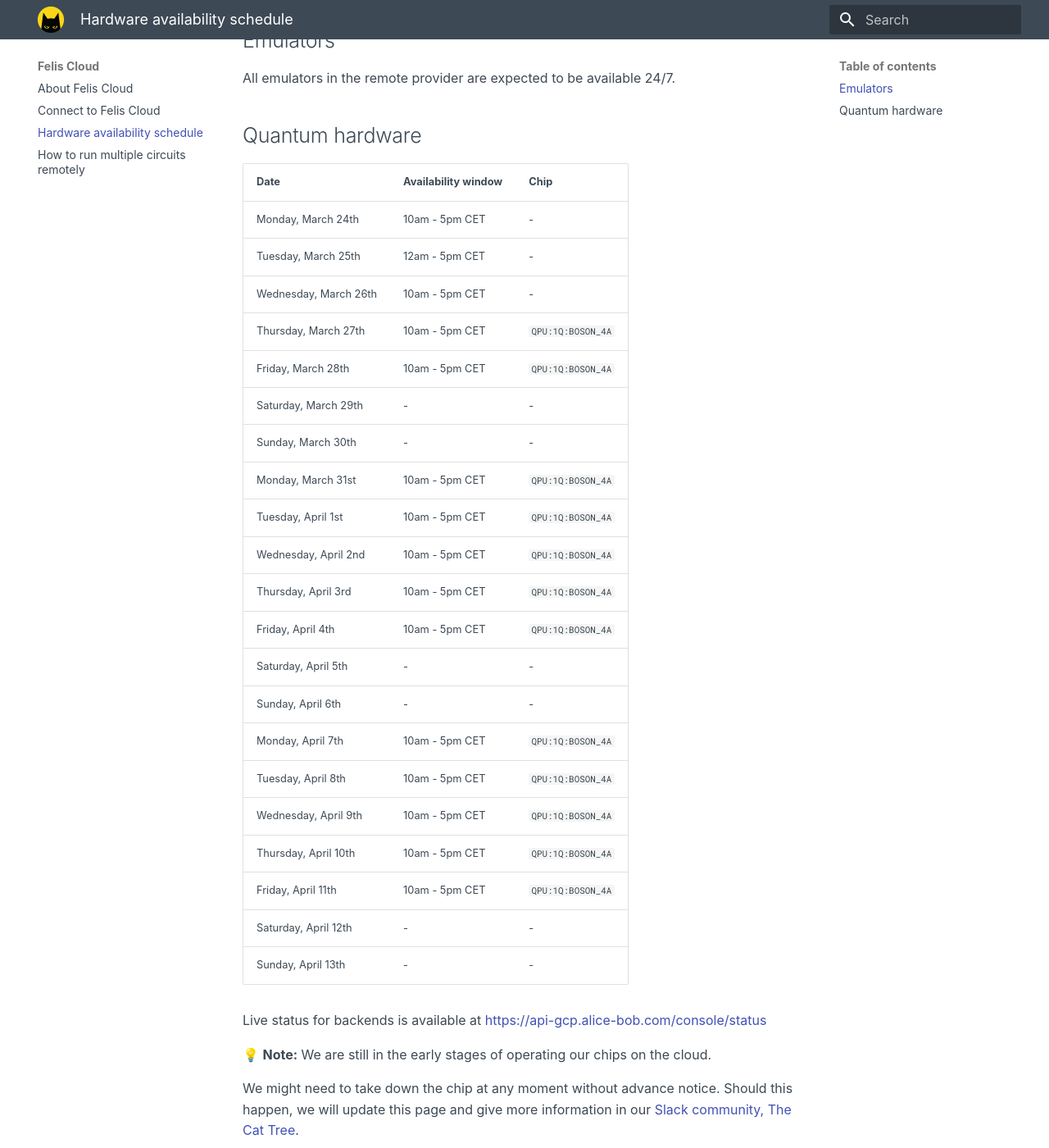
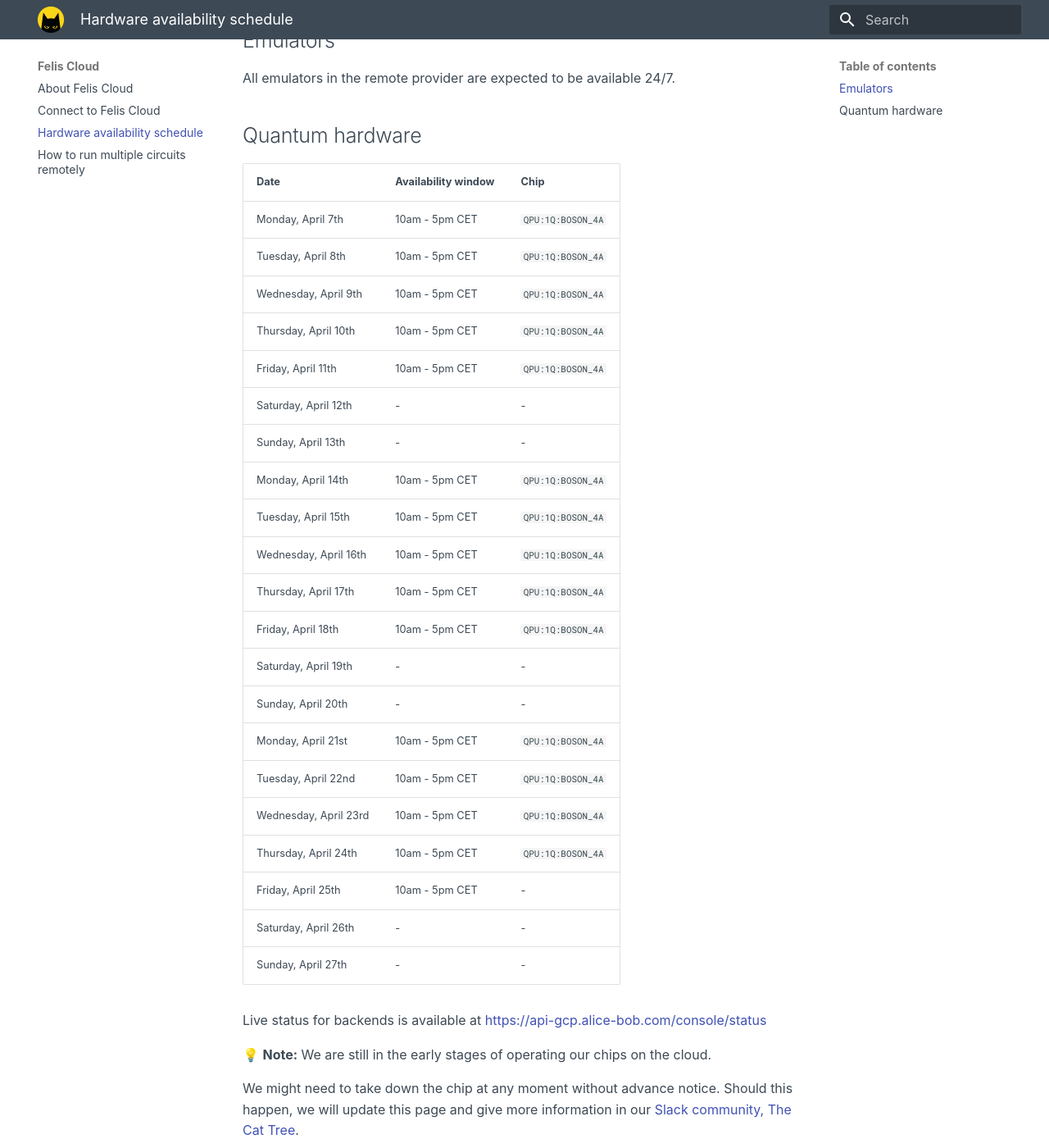
Before and after one commit to Alice-Bob-SW/felis, an MkDocs documentation site: the page built from docs/felis_cloud/hardware_availability_schedule.md, in a window 1280 px wide and 1400 px high, scrolled down 196 px. Shown: the whole window at 82% size. Built offline with MkDocs 1.6.1 and Material for MkDocs 9.7.7, drawn with Linux system fonts in a browser that asks for light colours.

Commit message:
Updated schedule

```diff
--- a/docs/felis_cloud/hardware_availability_schedule.md
+++ b/docs/felis_cloud/hardware_availability_schedule.md
@@ -8,20 +8,6 @@ All emulators in the remote provider are expected to be available 24/7.
 
 | Date | Availability window | Chip |
 | --- | --- | --- |
-| Monday, March 24th | 10am - 5pm CET | - |
-| Tuesday, March 25th | 12am - 5pm CET | - |
-| Wednesday, March 26th | 10am - 5pm CET | - |
-| Thursday, March 27th | 10am - 5pm CET | `QPU:1Q:BOSON_4A` |
-| Friday, March 28th | 10am - 5pm CET | `QPU:1Q:BOSON_4A` |
-| Saturday, March 29th | - | - |
-| Sunday, March 30th | - | - |
-| Monday, March 31st | 10am - 5pm CET | `QPU:1Q:BOSON_4A` |
-| Tuesday, April 1st | 10am - 5pm CET | `QPU:1Q:BOSON_4A` |
-| Wednesday, April 2nd | 10am - 5pm CET | `QPU:1Q:BOSON_4A` |
-| Thursday, April 3rd | 10am - 5pm CET | `QPU:1Q:BOSON_4A` |
-| Friday, April 4th | 10am - 5pm CET | `QPU:1Q:BOSON_4A` |
-| Saturday, April 5th | - | - |
-| Sunday, April 6th | - | - |
 | Monday, April 7th | 10am - 5pm CET | `QPU:1Q:BOSON_4A` |
 | Tuesday, April 8th | 10am - 5pm CET | `QPU:1Q:BOSON_4A` |
 | Wednesday, April 9th | 10am - 5pm CET | `QPU:1Q:BOSON_4A` |
@@ -29,6 +15,21 @@ All emulators in the remote provider are expected to be available 24/7.
 | Friday, April 11th | 10am - 5pm CET | `QPU:1Q:BOSON_4A` |
 | Saturday, April 12th | - | - |
 | Sunday, April 13th | - | - |
+| Monday, April 14th | 10am - 5pm CET | `QPU:1Q:BOSON_4A` |
+| Tuesday, April 15th | 10am - 5pm CET | `QPU:1Q:BOSON_4A` |
+| Wednesday, April 16th | 10am - 5pm CET | `QPU:1Q:BOSON_4A` |
+| Thursday, April 17th | 10am - 5pm CET | `QPU:1Q:BOSON_4A` |
+| Friday, April 18th | 10am - 5pm CET | `QPU:1Q:BOSON_4A` |
+| Saturday, April 19th | - | - |
+| Sunday, April 20th | - | - |
+| Monday, April 21st | 10am - 5pm CET | `QPU:1Q:BOSON_4A` |
+| Tuesday, April 22nd | 10am - 5pm CET | `QPU:1Q:BOSON_4A` |
+| Wednesday, April 23rd | 10am - 5pm CET | `QPU:1Q:BOSON_4A` |
+| Thursday, April 24th | 10am - 5pm CET | `QPU:1Q:BOSON_4A` |
+| Friday, April 25th | 10am - 5pm CET | - |
+| Saturday, April 26th | - | - |
+| Sunday, April 27th | - | - |
+
 
 Live status for backends is available at [https://api-gcp.alice-bob.com/console/status](https://api-gcp.alice-bob.com/console/status)
 
```
